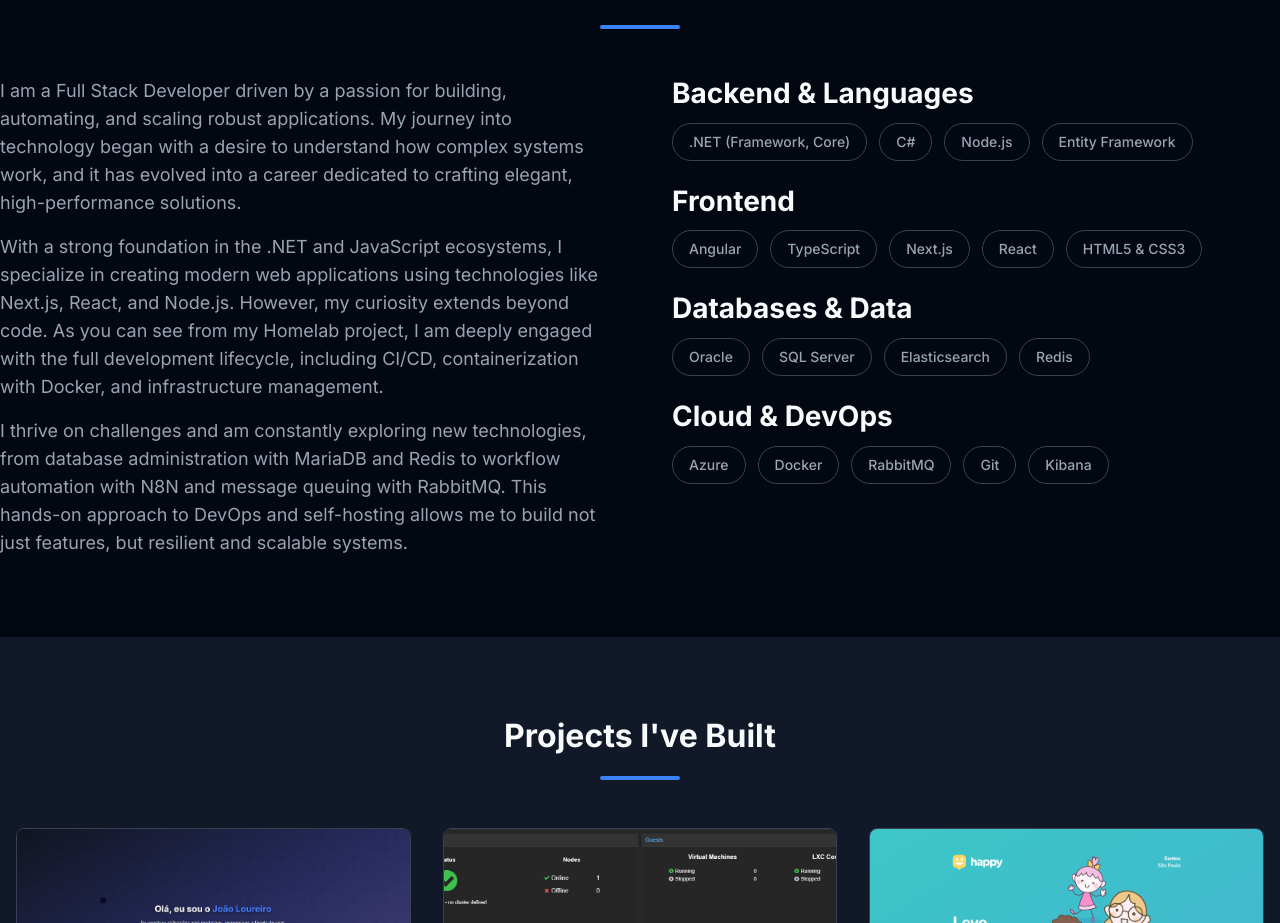
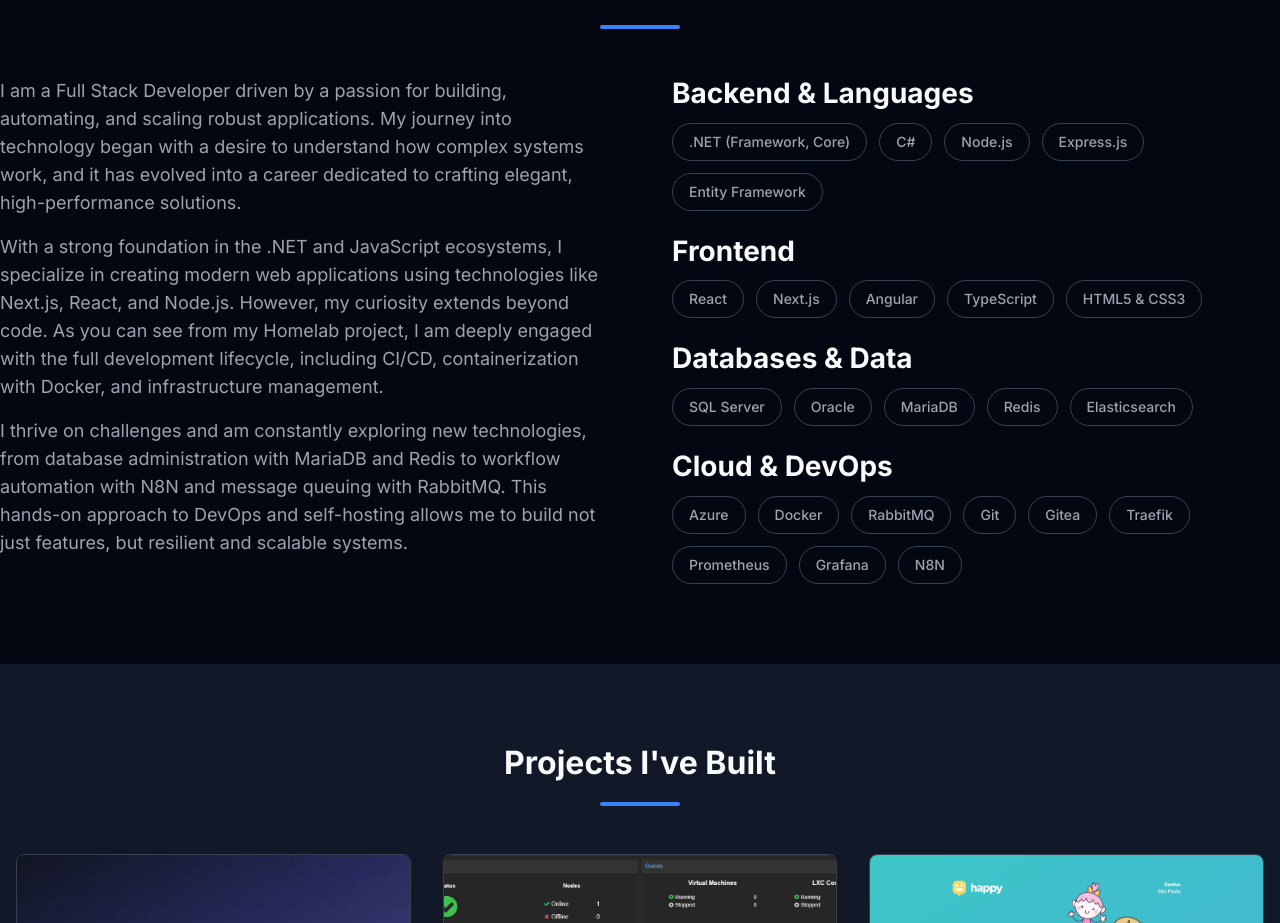
Before and after one commit to joaonloureiro/portfolio-app, a Next.js app in the folder frontend/: page /en in a window 1280 px wide. Shown: the part 931-1854 px from the top of the page. Built offline with nearby package versions, Linux system fonts and the light colour scheme; no server answers.

Commit message:
fix: update skillsData to include missing technologies

```diff
--- a/frontend/src/app/components/sections/About.tsx
+++ b/frontend/src/app/components/sections/About.tsx
@@ -3,10 +3,10 @@
 import { motion } from 'framer-motion';
 
 const skillsData = {
-  backend: [".NET (Framework, Core)", "C#", "Node.js", "Entity Framework"],
-  frontend: ["Angular", "TypeScript", "Next.js", "React", "HTML5 & CSS3"],
-  databases: ["Oracle", "SQL Server", "Elasticsearch", "Redis"],
-  cloud: ["Azure", "Docker", "RabbitMQ", "Git", "Kibana"]
+  backend: [".NET (Framework, Core)", "C#", "Node.js", "Express.js", "Entity Framework"],
+  frontend: ["React", "Next.js", "Angular", "TypeScript", "HTML5 & CSS3"],
+  databases: ["SQL Server", "Oracle", "MariaDB", "Redis", "Elasticsearch"],
+  cloud: ["Azure", "Docker", "RabbitMQ", "Git", "Gitea", "Traefik", "Prometheus", "Grafana", "N8N"]
 };
 
 const SkillPill = ({ skill }: { skill: string }) => (
```
